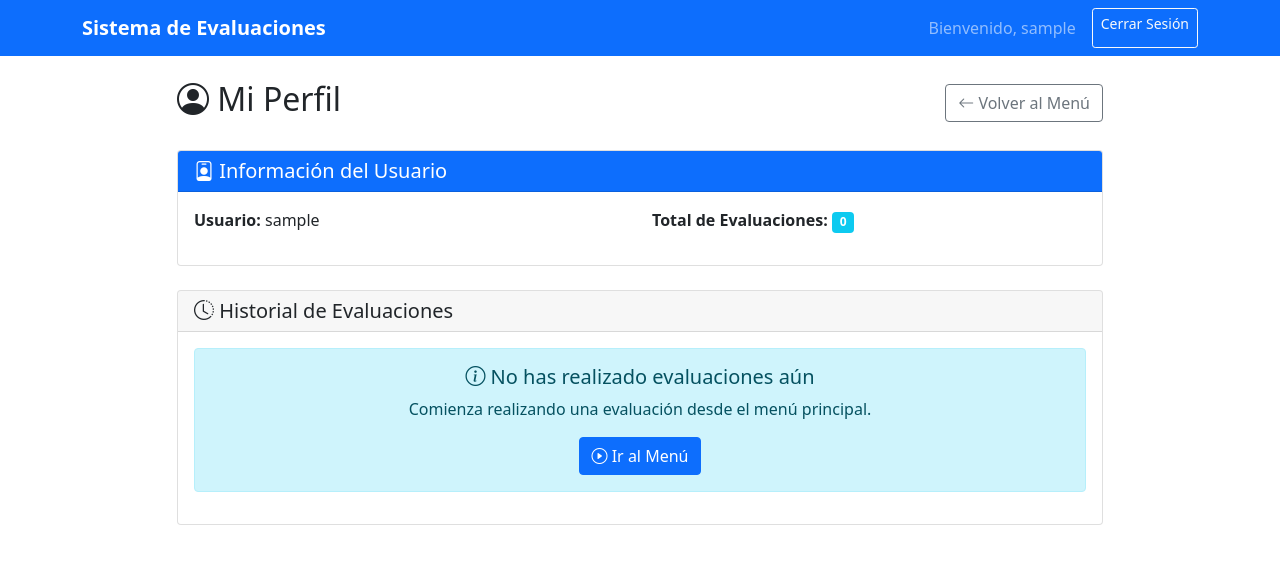
After one commit to facundocrowley/evaluaciones, a Flask app: page /perfil in a window 1280 px wide. The commit adds this page. Shown: the top 564 px of the page. Run offline with Flask 3, Linux system fonts and the light colour scheme; the visitor is signed in with stand-in values (Sample User, id 1).

Commit message:
Ahora con perfil y algunas correcciones

```diff
--- a/app.py
+++ b/app.py
@@ -76,6 +76,97 @@ def login():
             flash('Error de conexión a la base de datos')
 
     return render_template('login.html')
+
+@app.route('/perfil')
+def perfil():
+    """Perfil del usuario con sus evaluaciones"""
+    if 'user_id' not in session:
+        return redirect(url_for('login'))
+
+    conn = get_db_connection()
+    evaluaciones = []
+
+    if conn:
+        try:
+            cursor = conn.cursor()
+
+            # Obtener evaluaciones del usuario
+            cursor.execute("""
+                SELECT
+                    e.Codigo,
+                    te.Descripcion as Tema,
+                    e.Fecha,
+                    e.Nota,
+                    e.NotaAprobado,
+                    e.Observacion,
+                    (SELECT COUNT(*) FROM Respuestas WHERE Evaluacion = e.Codigo) as TotalRespuestas,
+                    (SELECT COUNT(*) FROM Respuestas r
+                     INNER JOIN PreguntasRespuestas pr ON r.Respuesta = pr.ID
+                     WHERE r.Evaluacion = e.Codigo AND pr.orden =
+                        (SELECT MAX(orden) FROM PreguntasRespuestas WHERE Pregunta = r.Pregunta)) as RespuestasCorrectas
+                FROM Evaluaciones e
+                INNER JOIN TemasEvaluaciones te ON e.Tema = te.Codigo
+                WHERE e.Usuario = ?
+                ORDER BY e.Fecha DESC
+            """, (session['user_id'],))
+            evaluaciones = cursor.fetchall()
+
+        except Exception as e:
+            flash(f'Error cargando evaluaciones: {e}')
+        finally:
+            conn.close()
+
+    return render_template('perfil.html', evaluaciones=evaluaciones)
+
+@app.route('/ver_mis_respuestas/<int:evaluacion_id>')
+def ver_mis_respuestas(evaluacion_id):
+    """Ver las respuestas propias de una evaluación"""
+    if 'user_id' not in session:
+        return redirect(url_for('login'))
+
+    conn = get_db_connection()
+    respuestas = []
+    evaluacion_info = None
+
+    if conn:
+        try:
+            cursor = conn.cursor()
+
+            # Verificar que la evaluación pertenece al usuario
+            cursor.execute("""
+                SELECT e.Codigo, te.Descripcion, e.Fecha, e.Nota, e.NotaAprobado, e.Observacion
+                FROM Evaluaciones e
+                INNER JOIN TemasEvaluaciones te ON e.Tema = te.Codigo
+                WHERE e.Codigo = ? AND e.Usuario = ?
+            """, (evaluacion_id, session['user_id']))
+            evaluacion_info = cursor.fetchone()
+
+            if not evaluacion_info:
+                flash('No tienes acceso a esta evaluación')
+                return redirect(url_for('perfil'))
+
+            # Obtener respuestas
+            cursor.execute("""
+                SELECT
+                    p.Detalle as Pregunta,
+                    pr.Respuesta as OpcionElegida,
+                    r.Detalle as ComentarioUsuario,
+                    (SELECT MAX(orden) FROM PreguntasRespuestas WHERE Pregunta = p.ID) as OrdenCorrecto,
+                    pr.orden as OrdenElegido
+                FROM Respuestas r
+                INNER JOIN Preguntas p ON r.Pregunta = p.ID
+                LEFT JOIN PreguntasRespuestas pr ON r.Respuesta = pr.ID
+                WHERE r.Evaluacion = ?
+                ORDER BY r.ID
+            """, (evaluacion_id,))
+            respuestas = cursor.fetchall()
+
+        except Exception as e:
+            flash(f'Error cargando respuestas: {e}')
+        finally:
+            conn.close()
+
+    return render_template('ver_mis_respuestas.html', respuestas=respuestas, evaluacion=evaluacion_info)
 
 @app.route('/menu')
 def menu():
--- a/templates/admin_panel.html
+++ b/templates/admin_panel.html
@@ -112,10 +112,10 @@
                                                 {% if evaluacion[6] >= evaluacion[7] %}bg-success
                                                 {% elif evaluacion[6] >= (evaluacion[7] * 0.6) %}bg-warning text-dark
                                                 {% else %}bg-danger{% endif %}">
-                                                {{ evaluacion[6] }}
+                                                {{ "%.2f"|format(evaluacion[6]) }}
                                             </span>
                                         </h5>
-                                        <small class="text-muted">Mín: {{ evaluacion[7] }}</small>
+                                        <small class="text-muted">Mín: {{ "%.2f"|format(evaluacion[7]) }}</small>
                                     </td>
                                     <td class="text-center">
                                         {% if evaluacion[6] >= evaluacion[7] %}
--- /dev/null
+++ b/templates/perfil.html
@@ -0,0 +1,186 @@
+{% extends "base.html" %}
+
+{% block title %}Mi Perfil - Sistema de Evaluaciones{% endblock %}
+
+{% block content %}
+<div class="row">
+    <div class="col-md-10 offset-md-1">
+        <div class="d-flex justify-content-between align-items-center mb-4">
+            <h2><i class="bi bi-person-circle"></i> Mi Perfil</h2>
+            <a href="{{ url_for('menu') }}" class="btn btn-outline-secondary">
+                <i class="bi bi-arrow-left"></i> Volver al Menú
+            </a>
+        </div>
+
+        <!-- Información del usuario -->
+        <div class="card mb-4">
+            <div class="card-header bg-primary text-white">
+                <h5 class="mb-0"><i class="bi bi-person-badge"></i> Información del Usuario</h5>
+            </div>
+            <div class="card-body">
+                <div class="row">
+                    <div class="col-md-6">
+                        <p><strong>Usuario:</strong> {{ session.username }}</p>
+                    </div>
+                    <div class="col-md-6">
+                        <p><strong>Total de Evaluaciones:</strong>
+                            <span class="badge bg-info">{{ evaluaciones|length }}</span>
+                        </p>
+                    </div>
+                </div>
+            </div>
+        </div>
+
+        <!-- Resumen estadístico -->
+        {% if evaluaciones %}
+        <div class="row mb-4">
+            <div class="col-md-3">
+                <div class="card text-center">
+                    <div class="card-body">
+                        <h3 class="text-primary">{{ evaluaciones|length }}</h3>
+                        <p class="text-muted mb-0">Evaluaciones Realizadas</p>
+                    </div>
+                </div>
+            </div>
+            <div class="col-md-3">
+                <div class="card text-center">
+                    <div class="card-body">
+                        {% set aprobadas = namespace(count=0) %}
+                        {% for eval in evaluaciones %}
+                            {% if eval[3]|float >= eval[4]|float %}
+                                {% set aprobadas.count = aprobadas.count + 1 %}
+                            {% endif %}
+                        {% endfor %}
+                        <h3 class="text-success">{{ aprobadas.count }}</h3>
+                        <p class="text-muted mb-0">Aprobadas</p>
+                    </div>
+                </div>
+            </div>
+            <div class="col-md-3">
+                <div class="card text-center">
+                    <div class="card-body">
+                        {% set promedio = ((evaluaciones|map(attribute=3)|map('float')|sum) / evaluaciones|length) %}
+                        <h3 class="{% if promedio >= 7 %}text-success{% elif promedio >= 4 %}text-warning{% else %}text-danger{% endif %}">
+                            {{ "%.2f"|format(promedio) }}
+                        </h3>
+                        <p class="text-muted mb-0">Promedio General</p>
+                    </div>
+                </div>
+            </div>
+            <div class="col-md-3">
+                <div class="card text-center">
+                    <div class="card-body">
+                        <h3 class="text-info">{{ evaluaciones|map(attribute=1)|unique|list|length }}</h3>
+                        <p class="text-muted mb-0">Temas Evaluados</p>
+                    </div>
+                </div>
+            </div>
+        </div>
+        {% endif %}
+
+        <!-- Historial de evaluaciones -->
+        <div class="card">
+            <div class="card-header">
+                <h5 class="mb-0"><i class="bi bi-clock-history"></i> Historial de Evaluaciones</h5>
+            </div>
+            <div class="card-body">
+                {% if evaluaciones %}
+                    <div class="table-responsive">
+                        <table class="table table-hover">
+                            <thead>
+                                <tr>
+                                    <th>Tema</th>
+                                    <th class="text-center">Fecha</th>
+                                    <th class="text-center">Calificación</th>
+                                    <th class="text-center">Estado</th>
+                                    <th class="text-center">Respuestas</th>
+                                    <th>Observación</th>
+                                    <th class="text-center">Acciones</th>
+                                </tr>
+                            </thead>
+                            <tbody>
+                                {% for evaluacion in evaluaciones %}
+                                <tr>
+                                    <td>
+                                        <strong>{{ evaluacion[1] }}</strong>
+                                    </td>
+                                    <td class="text-center">
+                                        <small>{{ evaluacion[2].strftime('%d/%m/%Y %H:%M') if evaluacion[2] else 'N/A' }}</small>
+                                    </td>
+                                    <td class="text-center">
+                                        <h5>
+                                            <span class="badge
+                                                {% if evaluacion[3]|float >= evaluacion[4]|float %}bg-success
+                                                {% elif evaluacion[3]|float >= (evaluacion[4]|float * 0.6) %}bg-warning text-dark
+                                                {% else %}bg-danger{% endif %}">
+                                                {{ "%.2f"|format(evaluacion[3]|float) }}
+                                            </span>
+                                        </h5>
+                                        <small class="text-muted">Mín: {{ "%.2f"|format(evaluacion[4]|float) }}</small>
+                                    </td>
+                                    <td class="text-center">
+                                        {% if evaluacion[3]|float >= evaluacion[4]|float %}
+                                            <span class="badge bg-success">
+                                                <i class="bi bi-check-circle"></i> Aprobado
+                                            </span>
+                                        {% elif evaluacion[3]|float >= (evaluacion[4]|float * 0.6) %}
+                                            <span class="badge bg-warning text-dark">
+                                                <i class="bi bi-exclamation-triangle"></i> Regular
+                                            </span>
+                                        {% else %}
+                                            <span class="badge bg-danger">
+                                                <i class="bi bi-x-circle"></i> Reprobado
+                                            </span>
+                                        {% endif %}
+                                    </td>
+                                    <td class="text-center">
+                                        <span class="badge bg-success">{{ evaluacion[7] }}</span> /
+                                        <span class="badge bg-info">{{ evaluacion[6] }}</span>
+                                        <br>
+                                        <small class="text-muted">Correctas / Total</small>
+                                    </td>
+                                    <td style="max-width: 200px;">
+                                        {% if evaluacion[5] %}
+                                            <small class="text-muted">{{ evaluacion[5] }}</small>
+                                        {% else %}
+                                            <small class="text-muted fst-italic">Sin observaciones</small>
+                                        {% endif %}
+                                    </td>
+                                    <td class="text-center">
+                                        <a href="{{ url_for('ver_mis_respuestas', evaluacion_id=evaluacion[0]) }}"
+                                           class="btn btn-primary btn-sm">
+                                            <i class="bi bi-eye"></i> Ver Respuestas
+                                        </a>
+                                    </td>
+                                </tr>
+                                {% endfor %}
+                            </tbody>
+                        </table>
+                    </div>
+                {% else %}
+                    <div class="alert alert-info text-center">
+                        <h5><i class="bi bi-info-circle"></i> No has realizado evaluaciones aún</h5>
+                        <p>Comienza realizando una evaluación desde el menú principal.</p>
+                        <a href="{{ url_for('menu') }}" class="btn btn-primary">
+                            <i class="bi bi-play-circle"></i> Ir al Menú
+                        </a>
+                    </div>
+                {% endif %}
+            </div>
+        </div>
+
+        <!-- Información adicional -->
+        {% if evaluaciones %}
+        <div class="alert alert-info mt-4">
+            <h6><i class="bi bi-info-circle"></i> Información:</h6>
+            <ul class="mb-0">
+                <li><strong>Calificación:</strong> Se calcula como 10 × (Respuestas Correctas ÷ Total de Preguntas)</li>
+                <li><strong>Aprobado:</strong> Calificación igual o mayor a la nota mínima del tema</li>
+                <li><strong>Regular:</strong> Calificación entre 60% y 99% de la nota mínima</li>
+                <li><strong>Reprobado:</strong> Calificación menor al 60% de la nota mínima</li>
+            </ul>
+        </div>
+        {% endif %}
+    </div>
+</div>
+{% endblock %}
```
Also changed, not shown: templates/menu.html (+6 -1 lines), templates/ver_mis_respuestas.html (added, +164 -0 lines).
